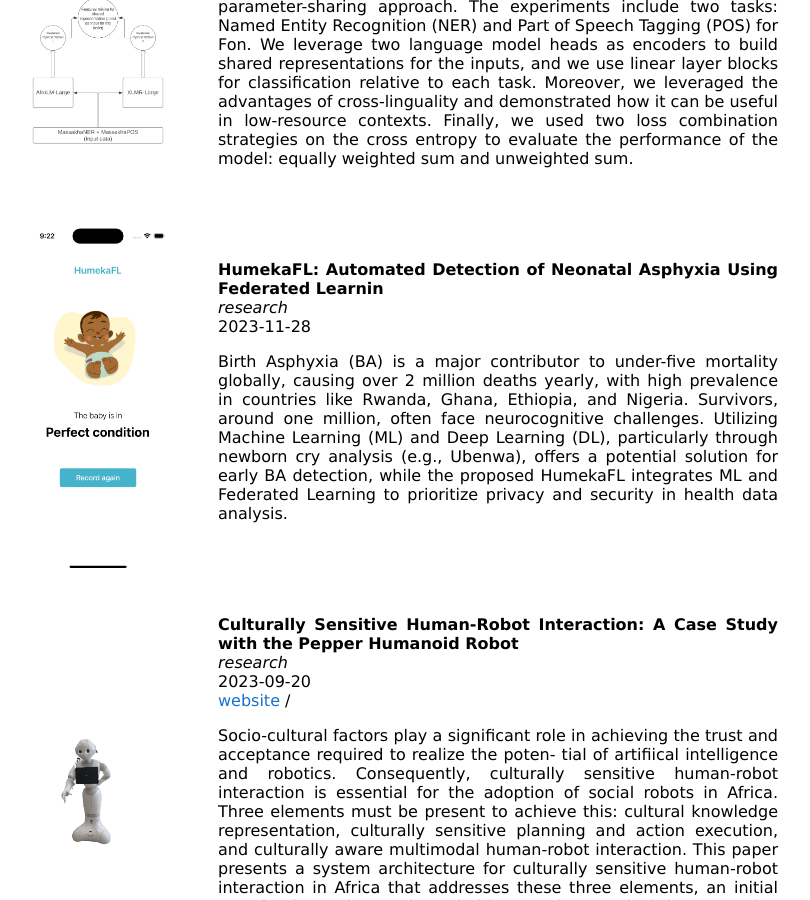
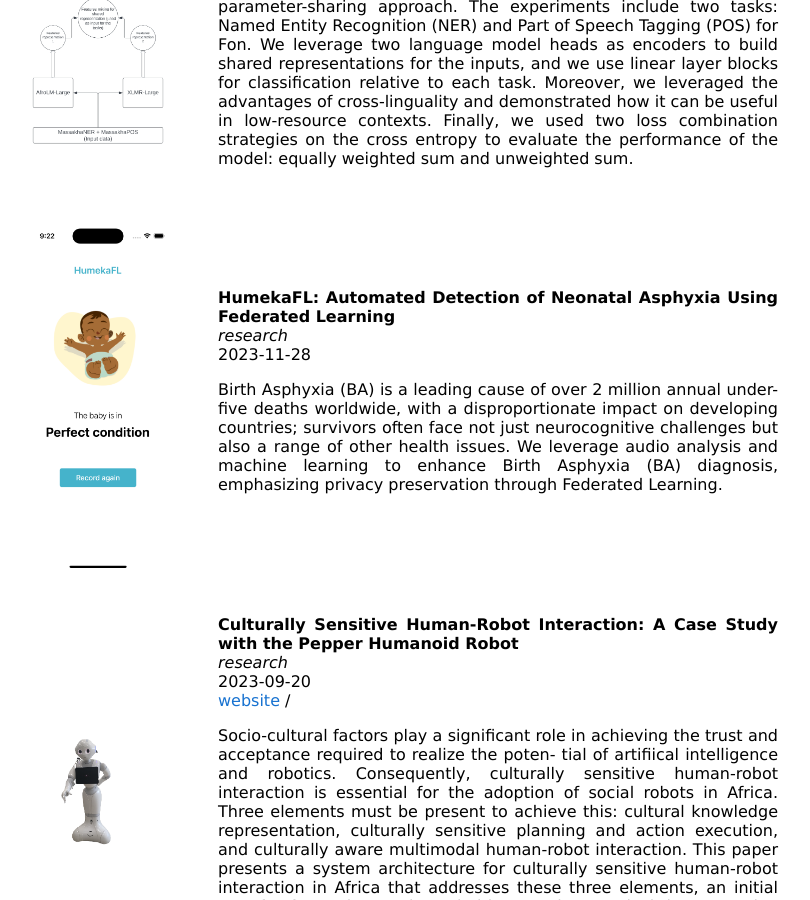
Before and after one commit to pamely/pamely.github.io, a Jekyll site: the page built from _posts/2023-12-06-winlp.markdown, in a window 1280 px wide and 900 px high, scrolled down 1125 px. Shown: the whole window, without its empty margins (242-1052 px from the left). Built offline with Jekyll 4.4.1, drawn with Linux system fonts in a browser that asks for light colours.

Commit message:
Update 2023-11-28-westafrica.markdown

```diff
--- a/_posts/2023-11-28-westafrica.markdown
+++ b/_posts/2023-11-28-westafrica.markdown
@@ -1,6 +1,6 @@
 ---
 layout: post
-title:  "HumekaFL: Automated Detection of Neonatal Asphyxia Using Federated Learnin"
+title:  "HumekaFL: Automated Detection of Neonatal Asphyxia Using Federated Learning"
 date:   2023-11-28 22:21:59 +00:00
 image: /images/humeka.png
 categories: research
@@ -8,4 +8,4 @@ authors: "<strong>Pamely Zantou</strong>,Blessed Guda, Gladys Inabeza, Bereket R
 venue: "West Africa Conference on Digital Public Goods and Cybersecurity"
 arXiv: arXiv:2308.14280
 ---
-Birth Asphyxia (BA) is a major contributor to under-five mortality globally, causing over 2 million deaths yearly, with high prevalence in countries like Rwanda, Ghana, Ethiopia, and Nigeria. Survivors, around one million, often face neurocognitive challenges. Utilizing Machine Learning (ML) and Deep Learning (DL), particularly through newborn cry analysis (e.g., Ubenwa), offers a potential solution for early BA detection, while the proposed HumekaFL integrates ML and Federated Learning to prioritize privacy and security in health data analysis.
+Birth Asphyxia (BA) is a leading cause of over 2 million annual under-five deaths worldwide, with a disproportionate impact on developing countries; survivors often face not just neurocognitive challenges but also a range of other health issues. We leverage audio analysis and machine learning to enhance Birth Asphyxia (BA) diagnosis, emphasizing privacy preservation through Federated Learning.
```
